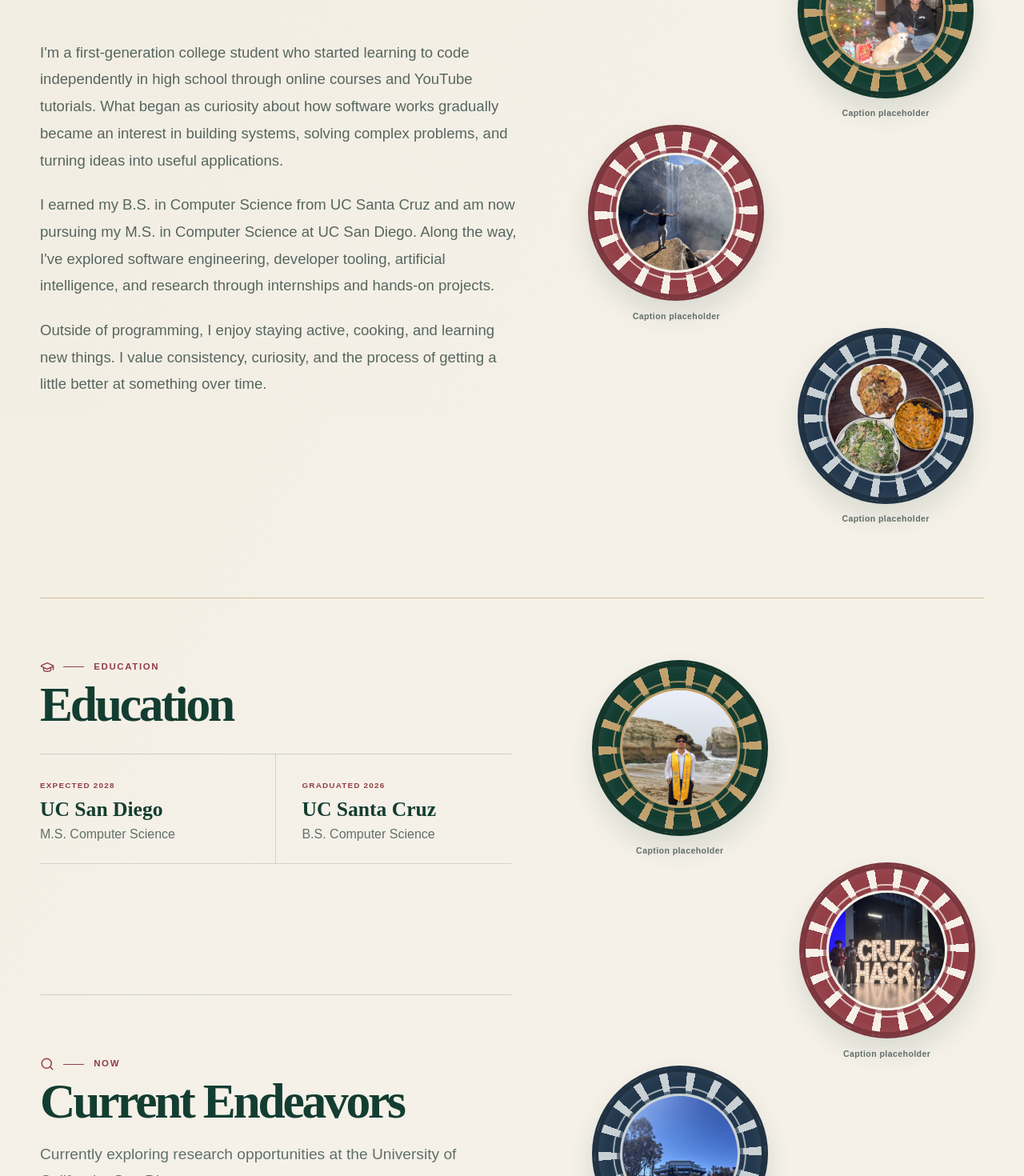
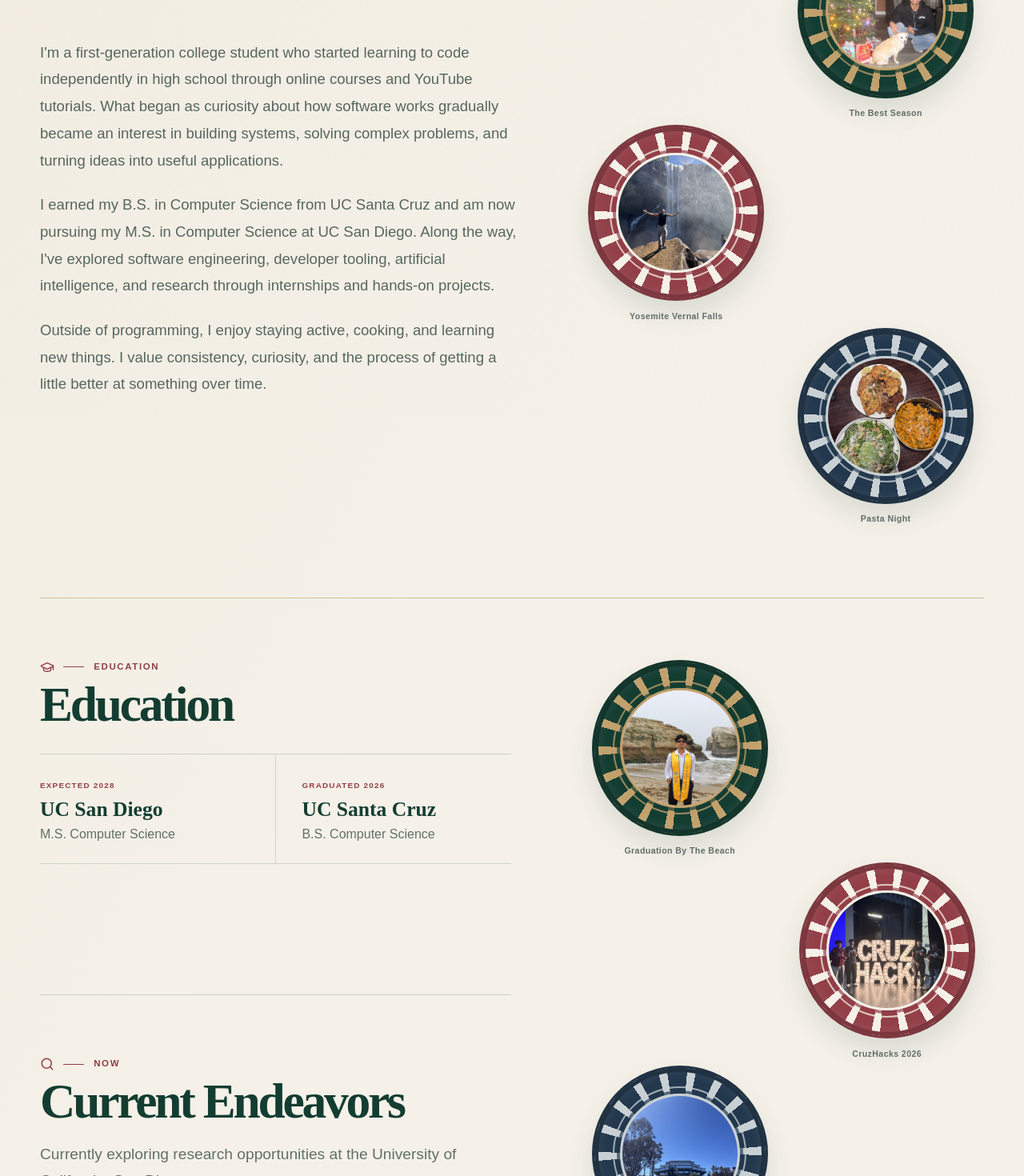
Before and after one commit to raymonsadhra/raymonsadhra.github.io, a Next.js app: page /about in a window 1280 px wide. Shown: the part 280-1750 px from the top of the page at 80% size. Built offline with nearby package versions, Linux system fonts and the light colour scheme; no server answers.

Commit message:
Add About photo captions

```diff
--- a/src/data/about.ts
+++ b/src/data/about.ts
@@ -11,7 +11,7 @@ export const introductionPhotoChips: PhotoPokerChipData[] = [
   {
     imageSrc: "/images/about/chip1.jpg",
     alt: "Raymon kneeling beside a dog next to a decorated Christmas tree",
-    caption: "Caption placeholder",
+    caption: "The Best Season",
     placeholder: "Photo 01",
     tone: "forest",
     objectPosition: "76% 56%",
@@ -19,7 +19,7 @@ export const introductionPhotoChips: PhotoPokerChipData[] = [
   {
     imageSrc: "/images/about/chip2.jpg",
     alt: "Raymon standing with outstretched arms at the base of a waterfall",
-    caption: "Caption placeholder",
+    caption: "Yosemite Vernal Falls",
     placeholder: "Photo 02",
     tone: "burgundy",
     objectPosition: "38% 65%",
@@ -27,7 +27,7 @@ export const introductionPhotoChips: PhotoPokerChipData[] = [
   {
     imageSrc: "/images/about/chip3.jpg",
     alt: "A table set with home-cooked pasta, cutlets, and salad",
-    caption: "Caption placeholder",
+    caption: "Pasta Night",
     placeholder: "Photo 03",
     tone: "navy",
     objectPosition: "50% 50%",
@@ -38,7 +38,7 @@ export const educationPhotoChips: PhotoPokerChipData[] = [
   {
     imageSrc: "/images/about/chip4.jpg",
     alt: "Raymon wearing a UC Santa Cruz graduation stole at the beach",
-    caption: "Caption placeholder",
+    caption: "Graduation By The Beach",
     placeholder: "Photo 04",
     tone: "forest",
     objectPosition: "50% 48%",
@@ -46,7 +46,7 @@ export const educationPhotoChips: PhotoPokerChipData[] = [
   {
     imageSrc: "/images/about/chip5.jpg",
     alt: "Raymon and teammates beside an illuminated CruzHacks sign",
-    caption: "Caption placeholder",
+    caption: "CruzHacks 2026",
     placeholder: "Photo 05",
     tone: "burgundy",
     objectPosition: "50% 48%",
@@ -54,7 +54,7 @@ export const educationPhotoChips: PhotoPokerChipData[] = [
   {
     imageSrc: "/images/about/chip6.jpg",
     alt: "Geisel Library at UC San Diego beneath a clear blue sky",
-    caption: "Caption placeholder",
+    caption: "Exploring UC San Diego",
     placeholder: "Photo 06",
     tone: "navy",
     objectPosition: "50% 68%",
```
Also changed, not shown: 1 other file (tests, documents, lock files or other folders).
